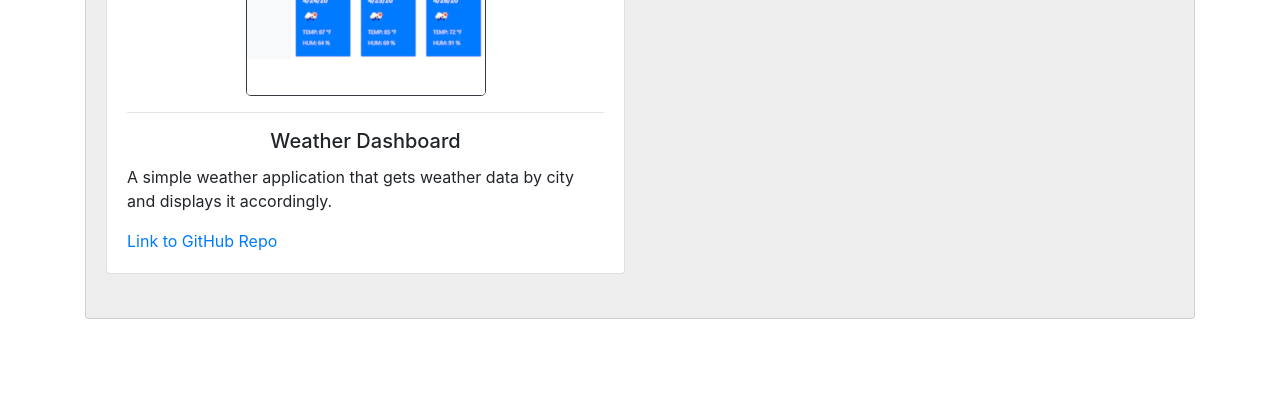
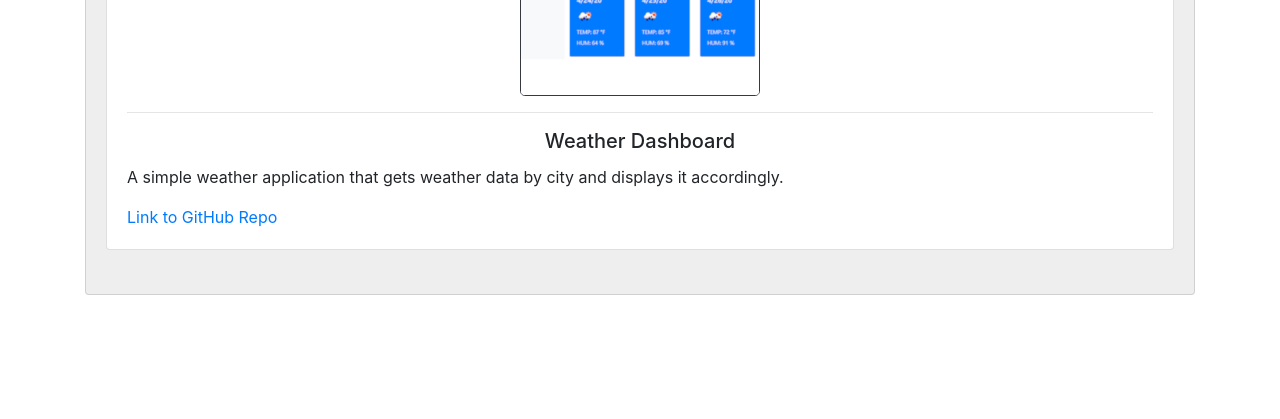
Before and after one commit to shmoesolid/Responsive-Portfolio, a plain HTML site: page p_portfolio.html in a window 1280 px wide. Shown: the part 2413-2832 px from the top of the page. After the commit the page ends 2808 px from the top, so only its background shows below. Drawn offline with nearby package versions, Linux system fonts and the light colour scheme.

Commit message:
portfolio column fix

```diff
--- a/p_portfolio.html
+++ b/p_portfolio.html
@@ -229,9 +229,7 @@
                                 </div>
                             </div>
                         </div>
-                        <div class="col mb-4">
 
-                        </div>
                     </div>
                 </div>
             </div>
```
